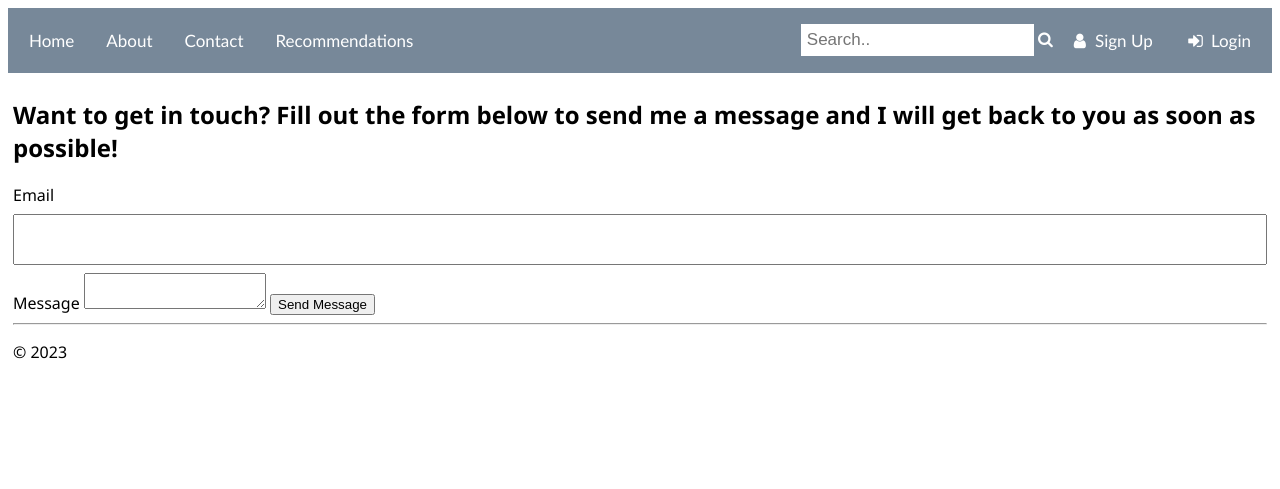
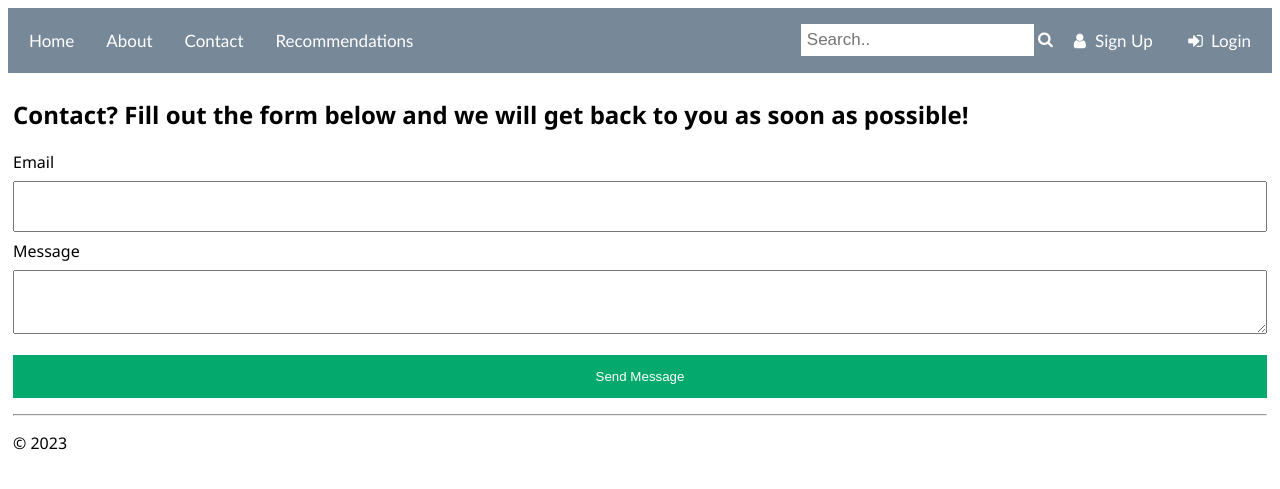
Before and after one commit to SugarfreeTX/Hello-Flask, a Flask app: page /contact/ in a window 1280 px wide. Shown: the top 489 px of the page. Run offline with Flask 3, Linux system fonts and the light colour scheme.

Commit message:
fixed contact page.

```diff
--- a/app.py
+++ b/app.py
@@ -8,6 +8,8 @@ import os
 app = Flask(__name__)
 UPLOAD_FOLDER = 'uploads'
 app.config['UPLOAD_FOLDER'] = UPLOAD_FOLDER
+SHAPE_FOLDER = 'shape'
+app.config['SHAPE_FOLDER'] = SHAPE_FOLDER
 
 @app.route("/")
 def home():
@@ -52,6 +54,14 @@ def upload_file():
         # return redirect(url_for('get_recommendations'))
     return render_template('get_recommendations.html')
 
+@app.route("/upload_shape/", methods=['GET', 'POST'])
+def upload_shape():
+    if request.method == 'POST':
+        f = request.files['file[]']
+        if f:
+            filename = secure_filename(f.filename)
+            f.save(os.path.join(SHAPE_FOLDER, filename))
+    return render_template('get_recommendations.html')
 
 
 
--- a/static/site.css
+++ b/static/site.css
@@ -130,7 +130,7 @@ button:hover {
   border-radius: 50%;
 }
 
-.container input[type=text], input[type=password]{
+.container input[type=text], input[type=password], select, textarea{
   width: 100%;
   padding: 16px;
   display: inline-flex;
@@ -139,7 +139,20 @@ button:hover {
   align-items: center;
   flex-direction: column;
   justify-content: center;
+  resize: vertical;
 }
+
+/* .login-container input[type=text], input[type=password]{
+  width: 100%;
+  padding: 16px;
+  display: inline-flex;
+  margin: 8px 0;
+  box-sizing: border-box;
+  align-items: center;
+  flex-direction: column;
+  justify-content: center;
+} */
+
 .span.psw {
   float: right;
   padding-top: 16px;
--- a/templates/contact.html
+++ b/templates/contact.html
@@ -3,13 +3,13 @@
 Contact
 {% endblock %}
 {% block content %}
-<h2>Want to get in touch? Fill out the form below to send me a message and I will get back to you as soon as possible!</h2>
+<h2>Contact? Fill out the form below and we will get back to you as soon as possible!</h2>
 <form method="POST" action="{{ url_for('contact') }}">
     <div class="container">
     <label for="email">Email</label>
     <input type="text" name="email" id="email" />
     <label for="message">Message</label>
     <textarea name="message" id="message"></textarea>
-    <input type="submit" value="Send Message" />
+    <button type="submit">Send Message</button>
     </div>
 {% endblock %}
```
Also changed, not shown: templates/get_recommendations.html (+9 -0 lines), shape/pose-topaz-denoise-enhance-faceai.jpg (added), templates/layout.html (indentation only), 1 other file.
